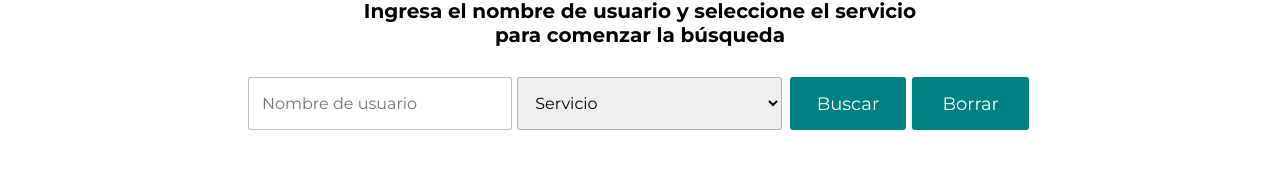
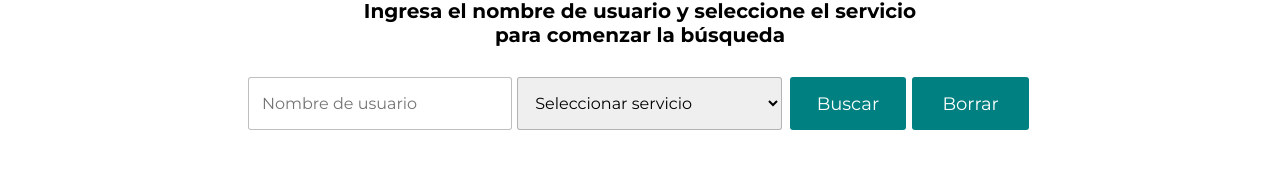
Before and after one commit to osana-salud/frontend-applicants, a React (Create React App) app: page / in a window 1280 px wide. Shown: the part 161-330 px from the top of the page. Built offline with nearby package versions, Linux system fonts and the light colour scheme.

Commit message:
change default value form and titles imgs readme

```diff
--- a/src/components/home/Home.js
+++ b/src/components/home/Home.js
@@ -80,7 +80,7 @@ const Home = () => {
             <form>
                 <input ref={textInput} type="text" onChange={inputValue} placeholder="Nombre de usuario" />
                 <select ref={select} defaultValue="-1" onChange={selectValue}>
-                    <option value="-1">Servicio</option>
+                    <option value="-1">Seleccionar servicio</option>
                     <option value="1">Github</option>
                     <option value="2">Gitlab</option>
                     <option value="3">Todos</option>
```
Also changed, not shown: 1 other file (tests, documents, lock files or other folders).
